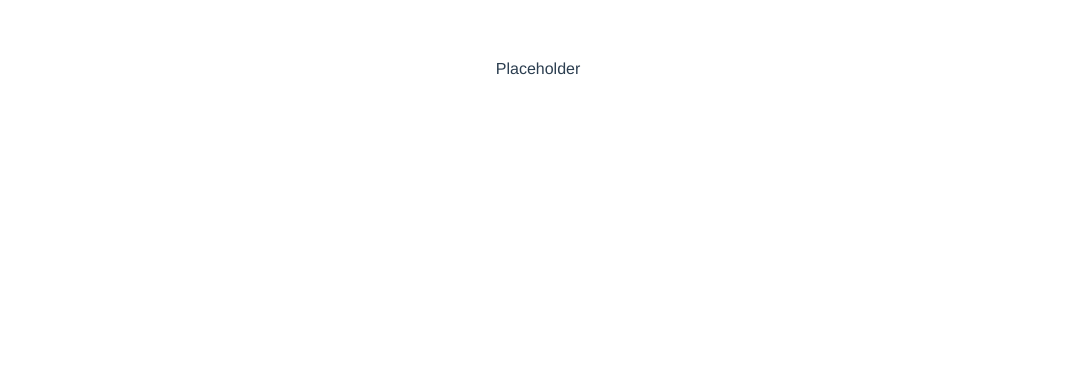
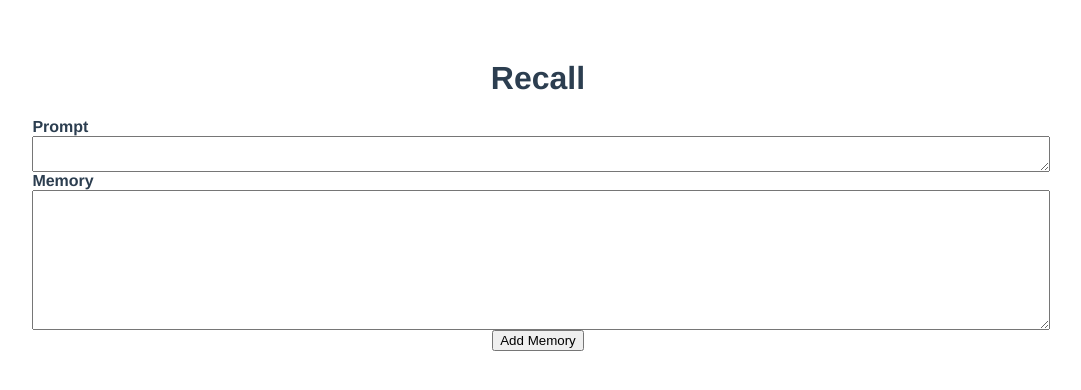
Before and after one commit to ereichert/recall, a Vue app: page / in a window 1280 px wide. Shown: the top 390 px of the page, without its empty margins (102-1183 px from the left). Built offline with nearby package versions, Linux system fonts and the light colour scheme.

Commit message:
Created a basic form.

```diff
--- a/src/App.vue
+++ b/src/App.vue
@@ -1,6 +1,9 @@
 <template>
   <div id="app">
-    <AddMemory/>
+    <h1>Recall</h1>
+    <div id="main-content">
+      <AddMemory/>
+    </div>
   </div>
 </template>
 
@@ -25,4 +28,8 @@ export default class App extends Vue {}
   color: #2c3e50;
   margin-top: 60px;
 }
+#main-content{
+  margin-left: 10%;
+  margin-right: 10%;
+}
 </style>
--- a/src/components/AddMemory.vue
+++ b/src/components/AddMemory.vue
@@ -1,6 +1,10 @@
 <template>
   <div>
-    Placeholder
+    <label for="add-memory-prompt">Prompt</label>
+    <textarea id="add-memory-prompt"/>
+    <label for="add-memory-details">Memory</label>
+    <textarea id="add-memory-details"></textarea>
+    <button type="submit">Add Memory</button>
   </div>
 </template>
 
@@ -12,18 +16,15 @@ export default class AddMemory extends Vue {}
 </script>
 
 <style scoped>
-h3 {
-  margin: 40px 0 0;
+label{
+  float: left;
+  font-weight: bold;
 }
-ul {
-  list-style-type: none;
-  padding: 0;
+textarea{
+  display: block;
+  width: 100%;
 }
-li {
-  display: inline-block;
-  margin: 0 10px;
-}
-a {
-  color: #42b983;
+#add-memory-details {
+  min-height: 10em;
 }
 </style>
```
